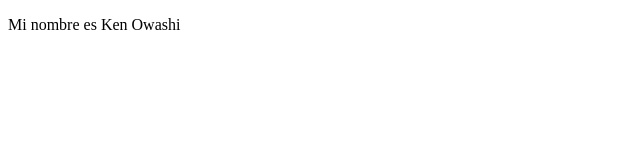
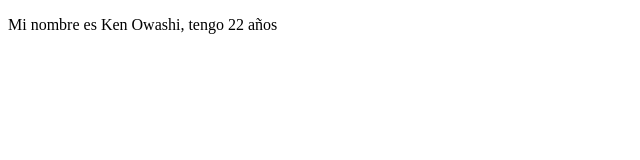
Before and after one commit to kenowa98/DemoPrework, a plain HTML site: page index.html in a window 1280 px wide. Shown: the whole page, without its empty margins (0-640 px from the left). Drawn offline with Linux system fonts and the light colour scheme.

Commit message:
cambios en el mensaje de body

```diff
--- a/index.html
+++ b/index.html
@@ -8,7 +8,7 @@
 </head>
 <body>
     <p>
-        Mi nombre es Ken Owashi
+        Mi nombre es Ken Owashi, tengo 22 años
     </p>
 </body>
 </html>
```
